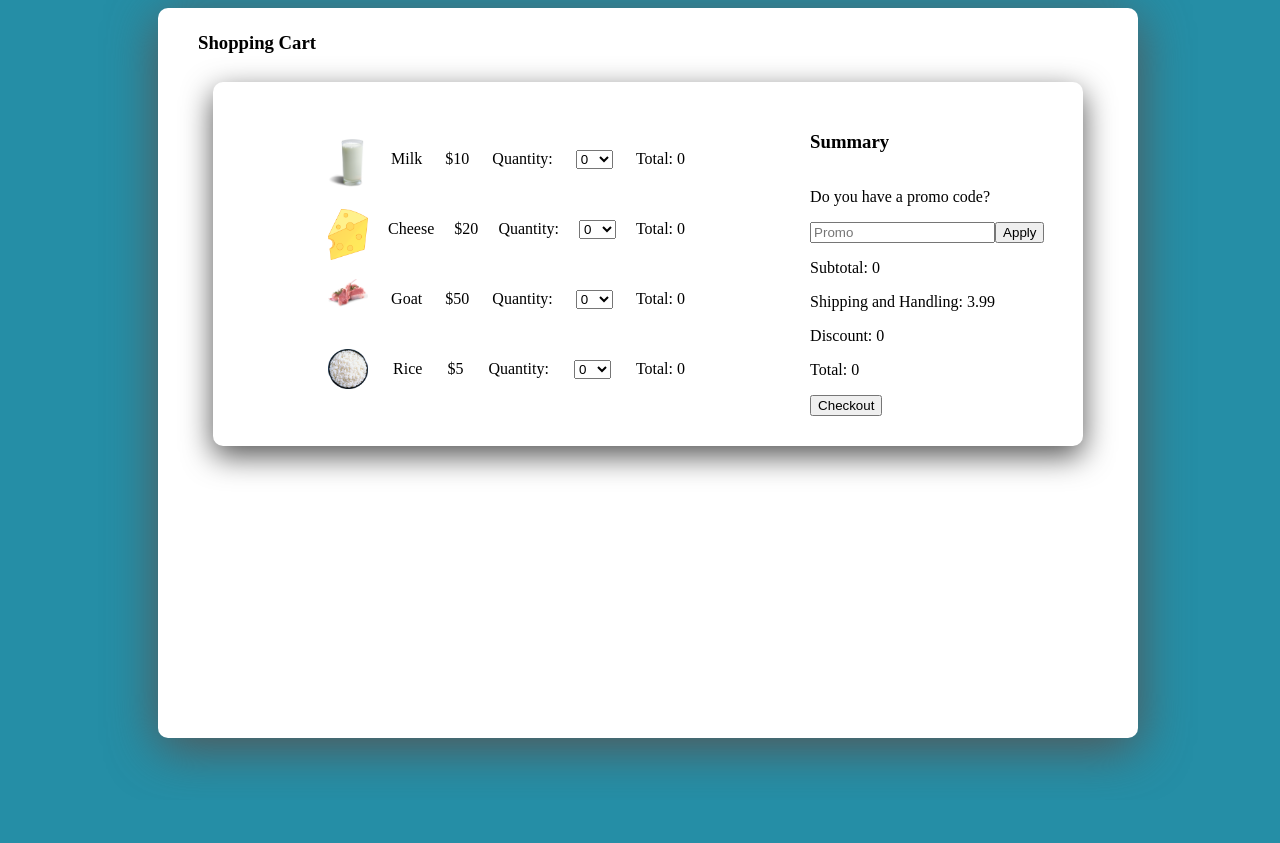
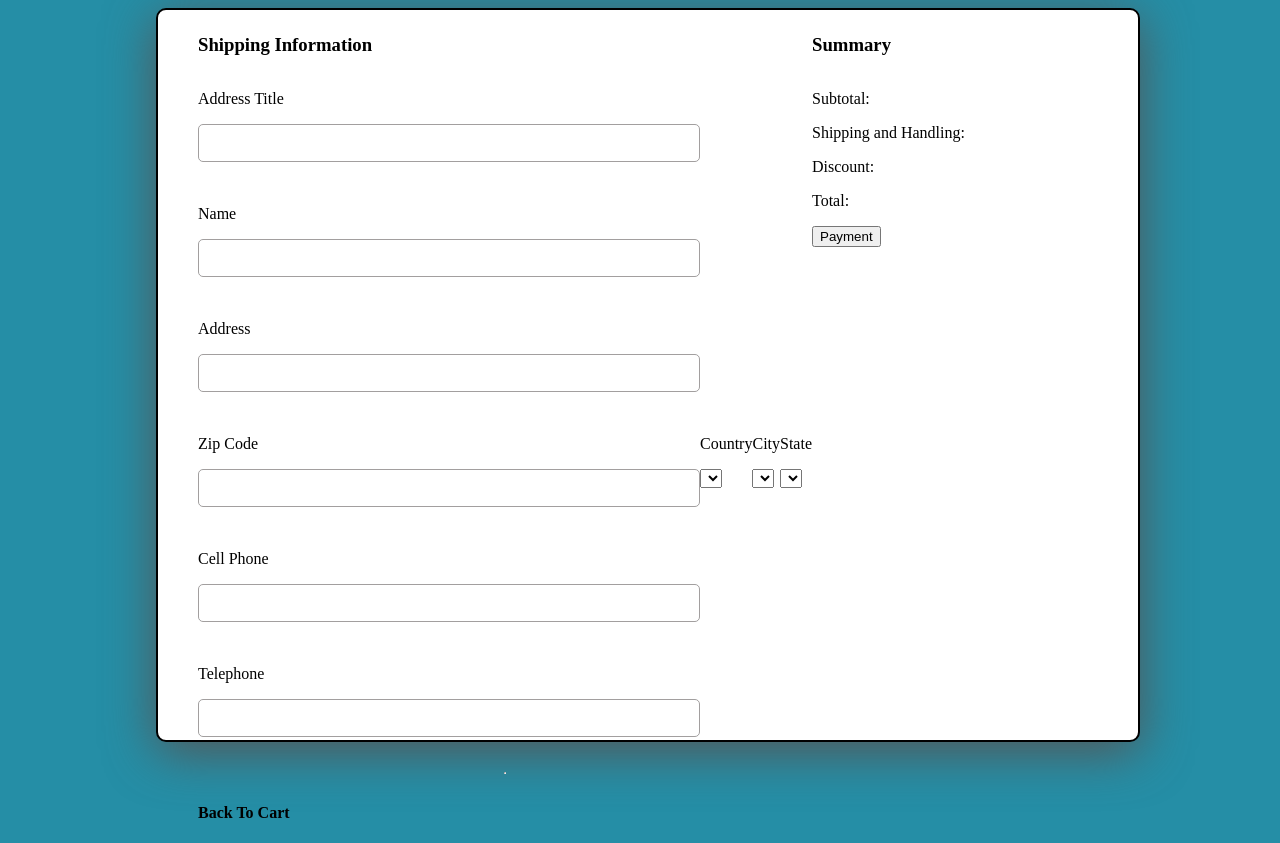
Before and after one commit to JOmega12/code-commerce2, a React (Create React App) app: page / in a window 1280 px wide. Before the commit the page ends 800 px from the top, so only its background shows below. Built offline with nearby package versions, Linux system fonts and the light colour scheme.

Commit message:
finished customer cart section

```diff
--- a/src/components/Checkout/Checkout.jsx
+++ b/src/components/Checkout/Checkout.jsx
@@ -11,12 +11,14 @@ class Checkout extends React.Component {
       this.state = {
          shoppingItems: shoppingItems,
          subTotal: 0,
-         checkoutDisabled: false,
+         //set checkoutDisabled as false to go back to checkout component
+         //checkout component is always set as false
+         checkoutDisabled: true,
          shipPlusHandle: 3.99 ,
          discountValueInput: '',
          discount: 0,
          finalTotal: 0,
-         nextShippingStep: false,
+         // nextShippingStep: false,
       }
    }
 
@@ -110,9 +112,4 @@ class Checkout extends React.Component {
    }
 }
 
-// have a main screen, where the checkout (check)
-//write out the html for the product where in the quantity, you will have an increment dropdown with price
-//price * quantity = total price for 1 product
-//total product will be in another component with the summary bar
-//would the inputbase be useful in this scenario for the cart screen?
 export default Checkout
--- a/src/components/Checkout/shippingInfo/ShippingInfo.jsx
+++ b/src/components/Checkout/shippingInfo/ShippingInfo.jsx
@@ -1,12 +1,95 @@
 import React from "react";
-
-
+import '../shippingInfo/shippingInfo.css';
+import InputBase from "../../InputBase/InputBase";
 
 class ShippingInfo extends React.Component {
 
    render() {
       return (
-         <div> this is shipping info</div>
+         <div className="mainShippingForm">
+            <div className="shippingInfoContainer">
+               <div className="shipping-box-container">
+                  <div className="loadingBar"></div>
+                  <h3>Shipping Information</h3>
+                  <div className="shippingInfoContainerBox">
+                     <div>
+                        <p>Address Title</p>
+                        <InputBase/>
+                     </div>
+                     <div>
+                        <p>Name</p>
+                        <InputBase/>
+                     </div>
+                     <div>
+                        <p>Address</p>
+                        <InputBase/>
+                     </div>
+                     <div className="other-shipping-info">
+                        <div className="zipCodeShipping">
+                           <p>Zip Code</p>
+                           <InputBase/>
+                        </div>
+                        <div>
+                           <p>Country</p>
+                           <select name="" id="">
+                              <option value=""></option>
+                           </select>
+                        </div>
+                        <div>
+                           <p>City</p>
+                           <select name="" id="">
+                              <option value=""></option>
+                           </select>
+                        </div>
+                        <div>
+                           <p>State</p>
+                           <select name="" id="">
+                              <option value=""></option>
+                           </select>
+                        </div>
+                     </div>
+                     <div className="cell-number">
+                        <p>Cell Phone</p>
+                        <InputBase/>
+                     </div>
+                     <div className="telephone-number">
+                        <p>Telephone</p>
+                        <InputBase/>
+                     </div>
+                     <hr />
+                     <div className="shipping-method-container">
+                        <div className="standard">
+
+                        </div>
+                        <div className="standard">
+
+                        </div>
+                     </div>
+                     <div className="back-to-cart">
+                        <h4>Back To Cart</h4>
+                     </div>
+                  </div>
+               </div>
+               <div className="summary">
+                  <h3>Summary</h3>
+                  {/* missing the items that are taken on */}
+                  <div className="total-price">
+                     <p>Subtotal: {this.props.subTotalAmountItemsProps}</p>
+                     <p>Shipping and Handling: {this.props.shippingAndHandleProps}</p>
+                     <p>Discount: {this.props.discountNumberProps}</p>
+                     <p>Total: {this.props.finalTotalProps}
+                     </p>
+                  </div>
+                  <div>
+                     <button
+                     disabled={this.props.checkoutDisabledProps}
+                     onClick={(e)=> this.handleCheckout(e)}
+                     >Payment
+                     </button>
+                  </div>
+            </div>
+            </div>
+         </div>
       )
    }
 }
--- /dev/null
+++ b/src/components/Checkout/shippingInfo/shippingInfo.css
@@ -0,0 +1,32 @@
+.mainShippingForm{
+   border: black 2px solid;
+   display: flex;
+   flex-direction: column;
+   width: 900px;
+   height: 90vh;
+   background-color: #ffffff;
+   border-radius: 10px;
+   box-shadow: 0px 10px 50px #555;
+   padding: 5px 40px;
+}
+
+.shippingInfoContainer{
+   display: flex;
+   flex-direction: row;
+}
+
+.shipping-box-container {
+   display: flex;
+   flex-direction: column;
+}
+
+.shippingInfoContainerBox {
+   display: flex;
+   flex-direction: column;
+
+}
+
+.other-shipping-info {
+   display: flex;
+   flex-direction: row;
+}
```
Also changed, not shown: src/components/Checkout/customercart/CustomerCart.jsx (+3 -4 lines).
